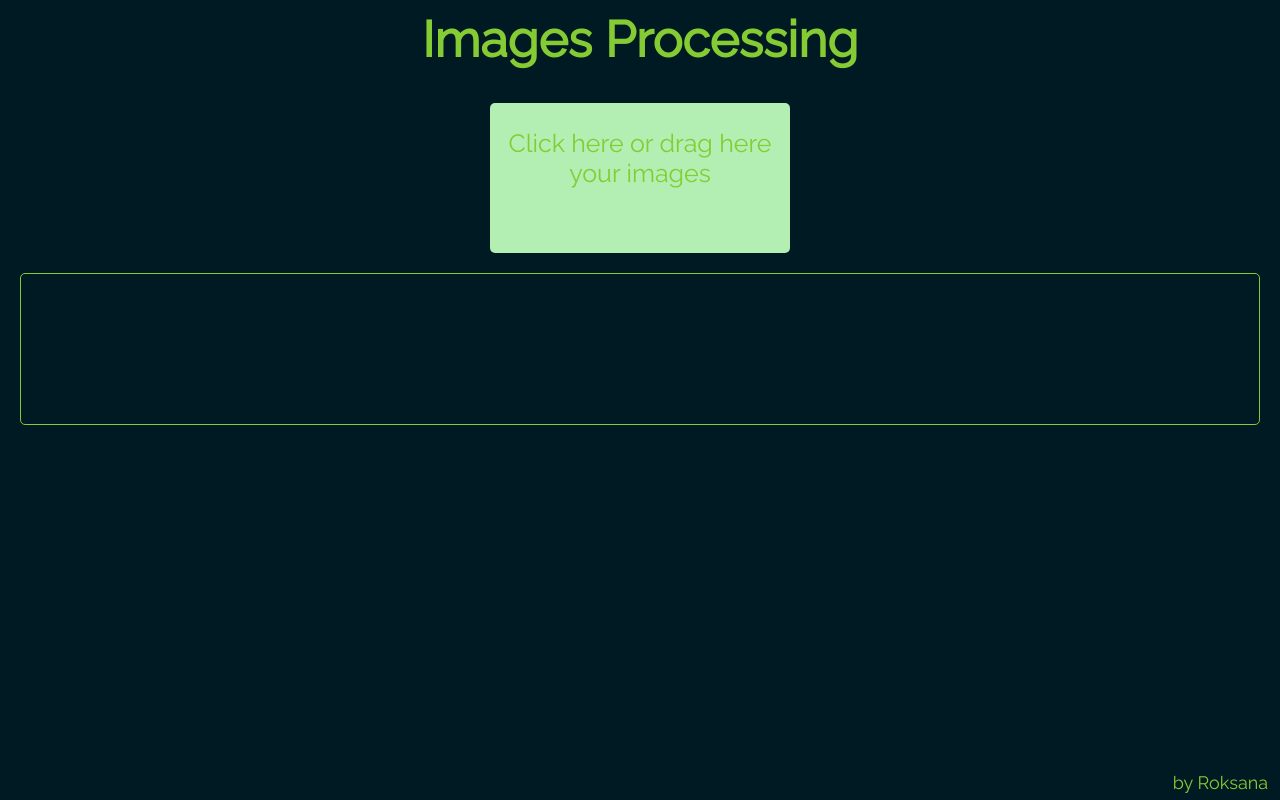
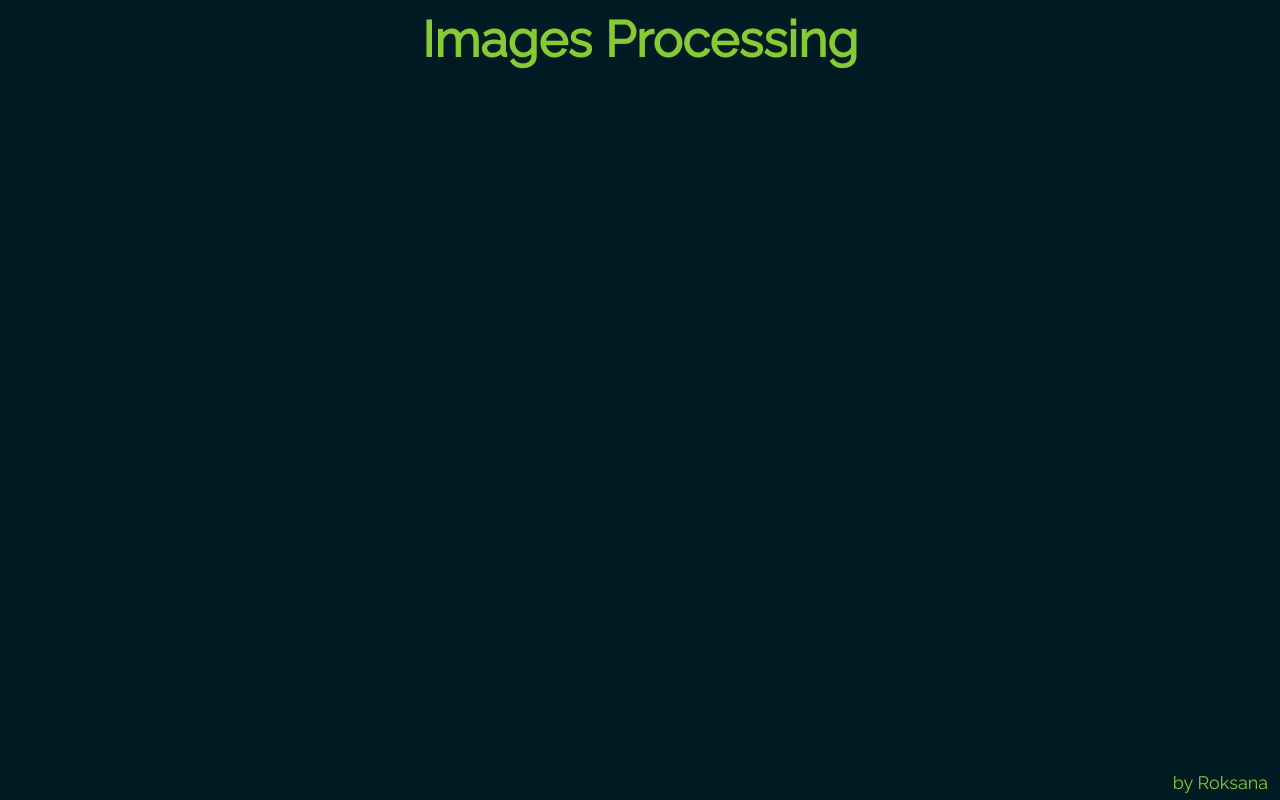
Before and after one commit to roksanaop/projects, a plain HTML site: page index.html in a window 1280 px wide. Drawn offline with Linux system fonts and the light colour scheme.

Commit message:
Update index.html

```diff
--- a/index.html
+++ b/index.html
@@ -5,19 +5,20 @@
   <title>Exercise - Images Processing</title>
   <link rel="stylesheet" href="main.css" type="text/css" />
   <link href="https://fonts.googleapis.com/css?family=Raleway" rel="stylesheet"/>
+  <script src="script.js" defer></script>
   <script src="main.js" defer></script>
 </head>
 <body>
   <header class="page-header">
     <h1>Images Processing</h1>
   </header>
-  <div class="dragAndDrop">
-    <div class="dragAndDrop-uploader">
-      <p>Click here or drag here your images</p>
-      <input type="file" name="pictures" id="dragAndDrop-area" multiple>
-    </div>
+  <!--
+  <div id="dropArea">
+    <p>Click here or drag here your images</p>
+    <input type="file" name="pictures" id="fieldInput" multiple>
   </div>
   <div id="gallery"></div>
+  -->
   <footer>
     <p>by <a href="#">Roksana</a></p>
   </footer>
```
